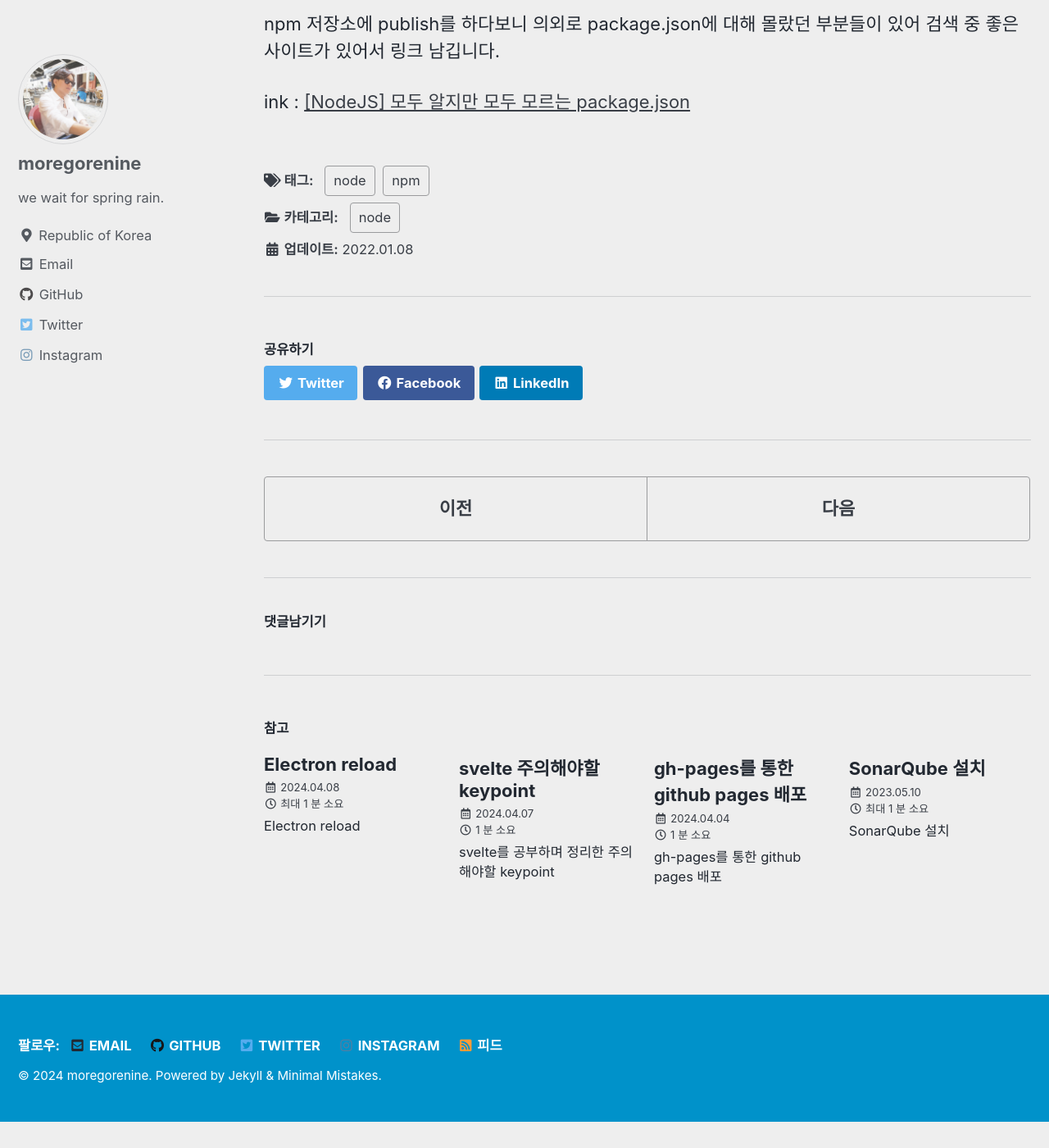
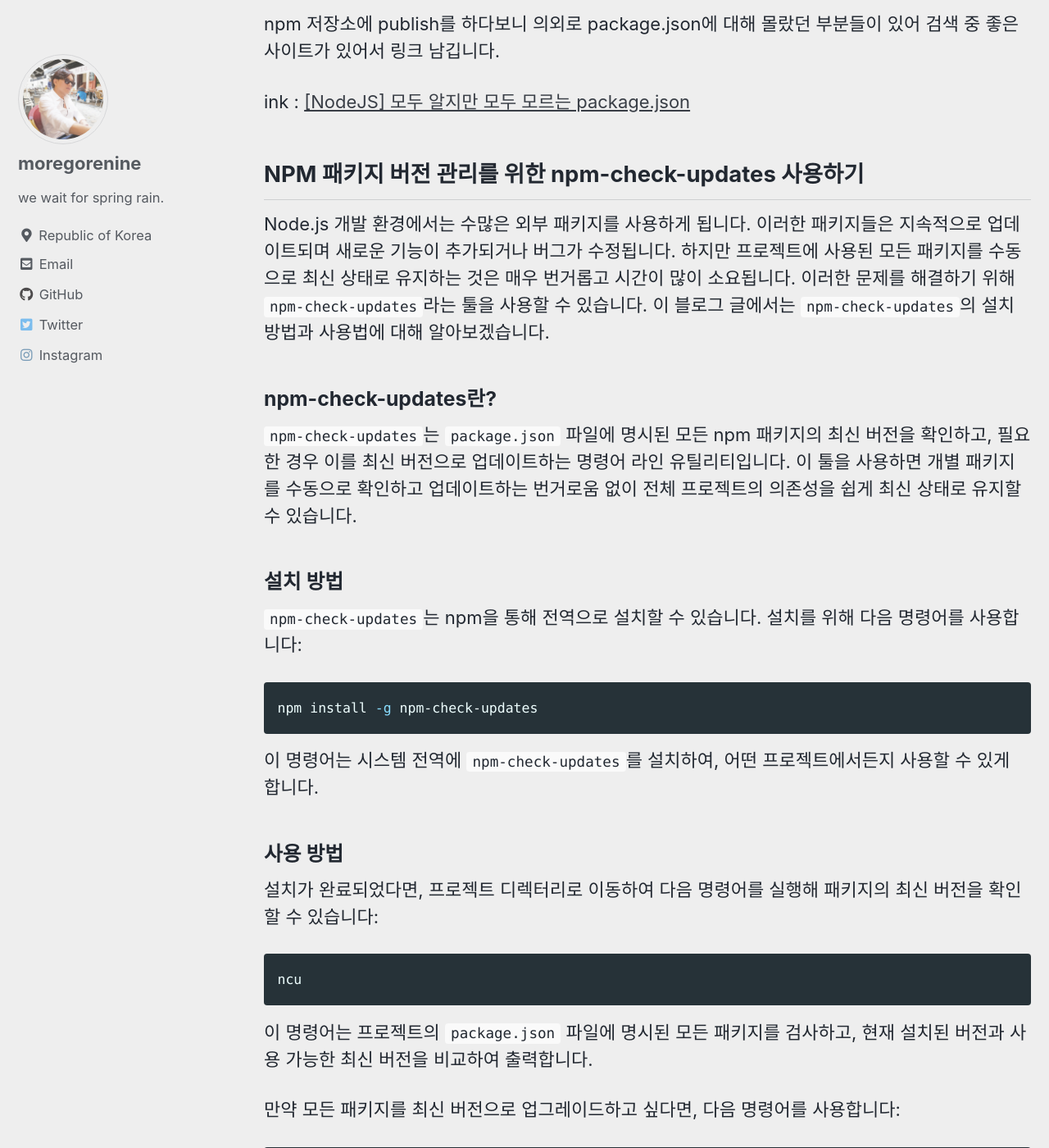
Before and after one commit to moregorenine/moregorenine.github.io, a Jekyll site: the page built from _posts/node/2021-3-12-node.md, in a window 1280 px wide and 1400 px high, scrolled down 1741 px. Shown: the whole window at 82% size. Built offline with Jekyll 4.4.1, drawn with Linux system fonts in a browser that asks for light colours; cached includes are drawn as plain includes; comment, search, counter and statistics services are not loaded; before the commit the page ends 3109 px from its top, so only the background shows below that; some of the changed text lies outside the part shown.

Commit message:
Update 2021-3-12-node.md

````diff
--- a/_posts/node/2021-3-12-node.md
+++ b/_posts/node/2021-3-12-node.md
@@ -56,3 +56,46 @@ global에 설치된 create-react-app를 제거하라고 가이드를 주지만
 npm 저장소에 publish를 하다보니 의외로 package.json에 대해 몰랐던 부분들이 있어 검색 중 좋은 사이트가 있어서 링크 남깁니다.
 
 ink : [[NodeJS] 모두 알지만 모두 모르는 package.json](https://programmingsummaries.tistory.com/385)
+
+## NPM 패키지 버전 관리를 위한 npm-check-updates 사용하기
+
+Node.js 개발 환경에서는 수많은 외부 패키지를 사용하게 됩니다. 이러한 패키지들은 지속적으로 업데이트되며 새로운 기능이 추가되거나 버그가 수정됩니다. 하지만 프로젝트에 사용된 모든 패키지를 수동으로 최신 상태로 유지하는 것은 매우 번거롭고 시간이 많이 소요됩니다. 이러한 문제를 해결하기 위해 `npm-check-updates`라는 툴을 사용할 수 있습니다. 이 블로그 글에서는 `npm-check-updates`의 설치 방법과 사용법에 대해 알아보겠습니다.
+
+### npm-check-updates란?
+
+`npm-check-updates`는 `package.json` 파일에 명시된 모든 npm 패키지의 최신 버전을 확인하고, 필요한 경우 이를 최신 버전으로 업데이트하는 명령어 라인 유틸리티입니다. 이 툴을 사용하면 개별 패키지를 수동으로 확인하고 업데이트하는 번거로움 없이 전체 프로젝트의 의존성을 쉽게 최신 상태로 유지할 수 있습니다.
+
+### 설치 방법
+
+`npm-check-updates`는 npm을 통해 전역으로 설치할 수 있습니다. 설치를 위해 다음 명령어를 사용합니다:
+
+```bash
+npm install -g npm-check-updates
+```
+
+이 명령어는 시스템 전역에 `npm-check-updates`를 설치하여, 어떤 프로젝트에서든지 사용할 수 있게 합니다.
+
+### 사용 방법
+
+설치가 완료되었다면, 프로젝트 디렉터리로 이동하여 다음 명령어를 실행해 패키지의 최신 버전을 확인할 수 있습니다:
+
+```bash
+ncu
+```
+
+이 명령어는 프로젝트의 `package.json` 파일에 명시된 모든 패키지를 검사하고, 현재 설치된 버전과 사용 가능한 최신 버전을 비교하여 출력합니다.
+
+만약 모든 패키지를 최신 버전으로 업그레이드하고 싶다면, 다음 명령어를 사용합니다:
+
+```bash
+ncu -u
+```
+
+`-u` 옵션은 `package.json` 파일을 최신 버전의 패키지로 업데이트합니다. 하지만 실제 패키지가 설치되지는 않으므로, 변경 사항을 적용하기 위해 `npm install`을 실행해야 합니다.
+
+### 주의 사항
+
+- `npm-check-updates`를 사용할 때는 프로젝트에 큰 변경이 발생할 수 있으므로, 버전 업그레이드 전에 충분한 테스트를 진행해야 합니다.
+- 메이저 버전 업데이트는 기존 API와의 호환성이 없을 수 있으므로, 해당 패키지의 릴리스 노트를 확인하고 필요한 코드 수정을 진행해야 합니다.
+
+`npm-check-updates`를 사용하면 프로젝트의 의존성 관리를 보다 쉽고 효율적으로 할 수 있습니다. 프로젝트를 항상 최신의 상태로 유지하고 싶다면, 이 툴을 활용해 보세요.
````
